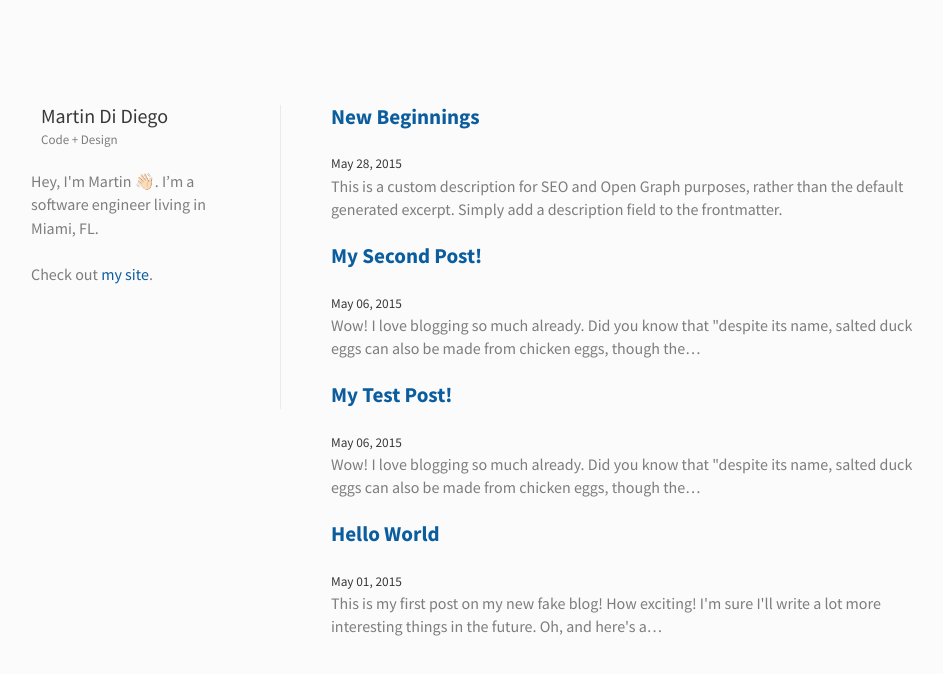
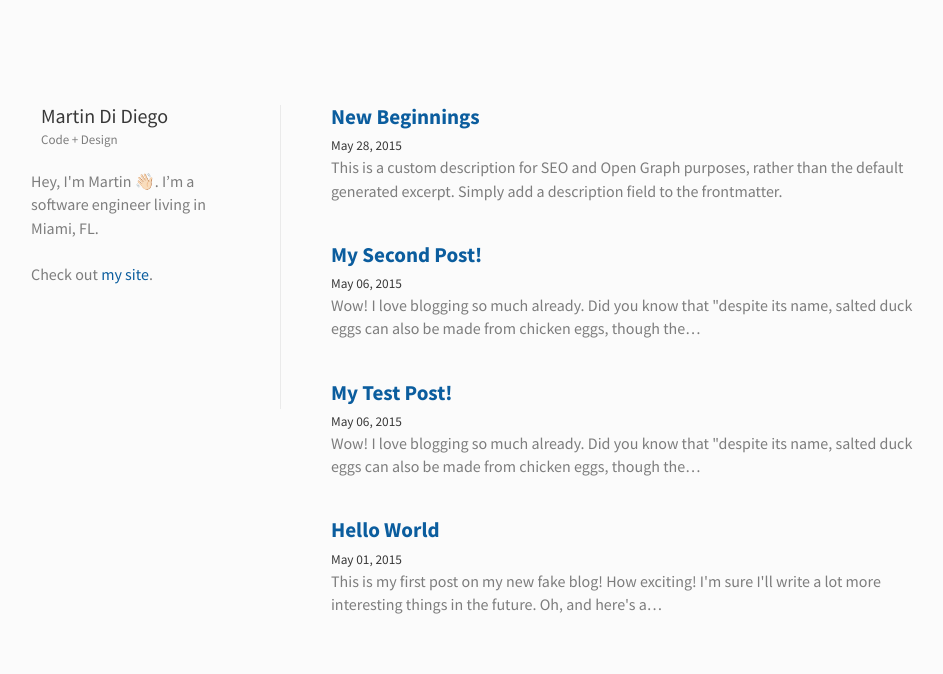
Before and after one commit to martindidiego/personal-blog, a Gatsby site: page / in a window 1280 px wide. Shown: the whole page, without its empty margins (159-1102 px from the left). Built offline with nearby package versions, Linux system fonts and the light colour scheme; Gatsby itself is replaced by a stand-in of ours; some packages are replaced by stand-ins of ours.

Commit message:
Tweaked home styles

```diff
--- /dev/null
+++ b/src/pages/home.style.js
@@ -0,0 +1,15 @@
+import styled from "styled-components"
+
+/**
+ * Blog post title.
+ */
+export const PostTitle = styled.h3`
+  margin-bottom: 5px;
+`
+
+/**
+ * Wrapper for post excerpt.
+ */
+export const Excerpt = styled.div`
+  margin-bottom: 40px;
+`
--- a/src/pages/index.js
+++ b/src/pages/index.js
@@ -5,6 +5,7 @@ import { Link, graphql } from "gatsby"
 import { Layout, Helmet } from "../components"
 
 // Styles.
+import { Excerpt, PostTitle } from "./home.style"
 import { GlobalStyles } from "../utils/styles"
 
 /**
@@ -53,19 +54,17 @@ const BlogIndex = props => {
         {posts.map(({ node }) => {
           const title = node.frontmatter.title || node.fields.slug
           return (
-            <div key={node.fields.slug}>
-              <h3>
-                <Link style={{ boxShadow: `none` }} to={node.fields.slug}>
-                  {title}
-                </Link>
-              </h3>
+            <Excerpt key={node.fields.slug}>
+              <PostTitle>
+                <Link to={node.fields.slug}>{title}</Link>
+              </PostTitle>
               <small>{node.frontmatter.date}</small>
               <p
                 dangerouslySetInnerHTML={{
                   __html: node.frontmatter.description || node.excerpt,
                 }}
               />
-            </div>
+            </Excerpt>
           )
         })}
       </Layout>
```
